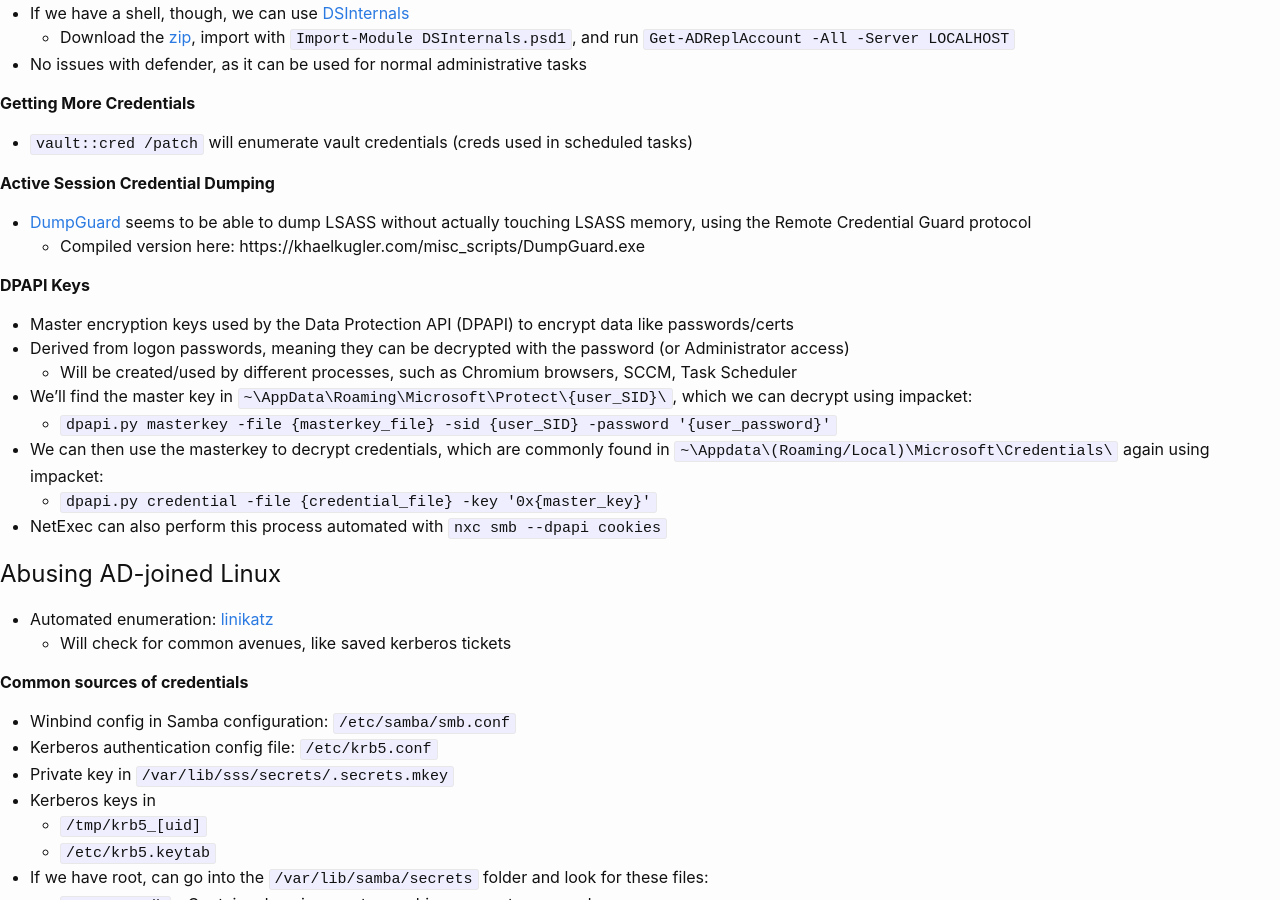
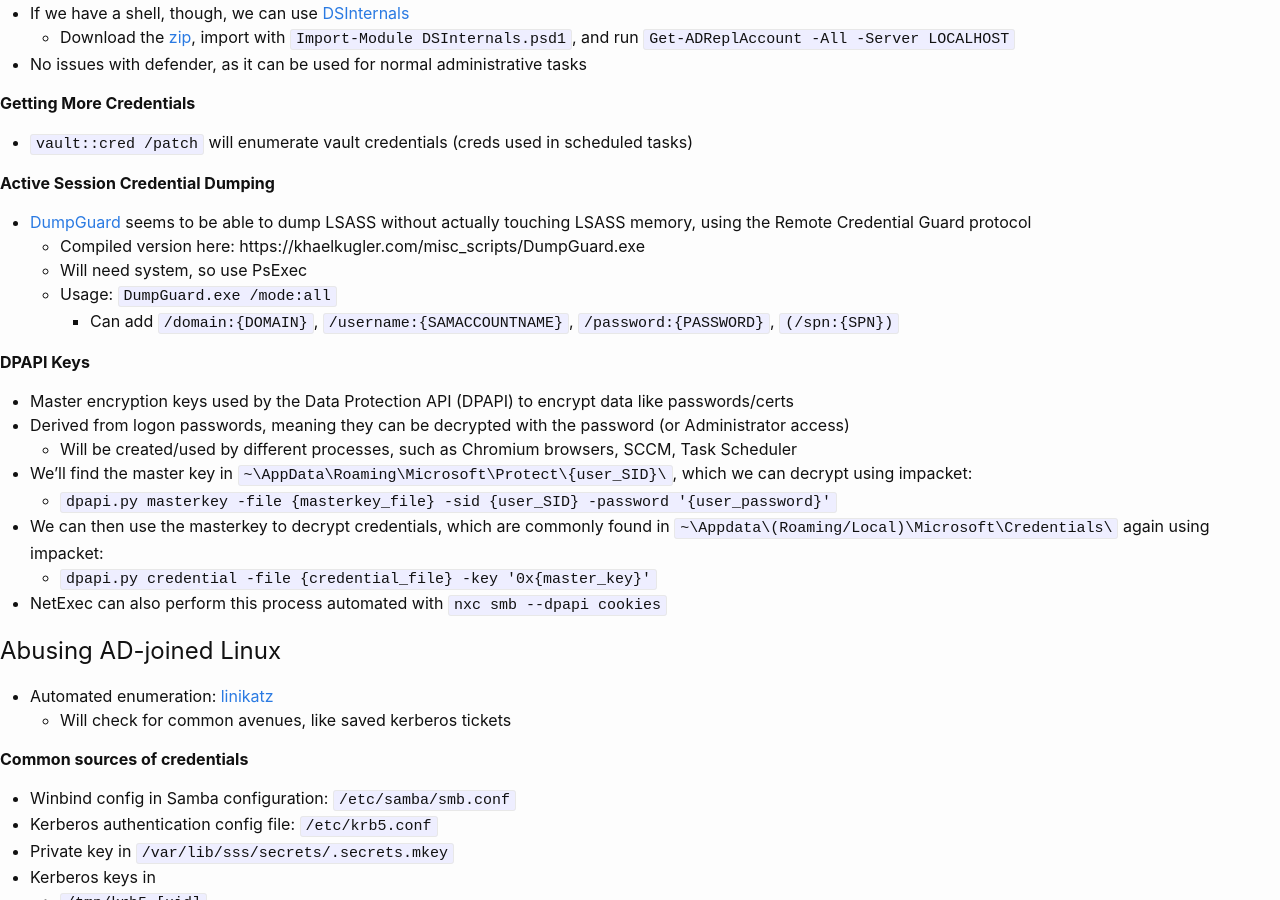
Before and after one commit to KhaelK138/KhaelK138.github.io, a Jekyll site: the page built from markdown/ADPivoting.md, in a window 1280 px wide and 900 px high, scrolled down 4918 px. Built offline with Jekyll 4.4.1, drawn with Linux system fonts in a browser that asks for light colours.

Commit message:
added dumpguard usage and psexec

```diff
--- a/markdown/ADPivoting.md
+++ b/markdown/ADPivoting.md
@@ -201,6 +201,9 @@
 **Active Session Credential Dumping**
 - [DumpGuard](https://github.com/bytewreck/DumpGuard) seems to be able to dump LSASS without actually touching LSASS memory, using the Remote Credential Guard protocol
   - Compiled version here: https://khaelkugler.com/misc_scripts/DumpGuard.exe
+  - Will need system, so use PsExec
+  - Usage: `DumpGuard.exe /mode:all`
+    - Can add `/domain:{DOMAIN}`, `/username:{SAMACCOUNTNAME}`, `/password:{PASSWORD}`, `(/spn:{SPN})`
 
 **DPAPI Keys**
 - Master encryption keys used by the Data Protection API (DPAPI) to encrypt data like passwords/certs
```
Also changed, not shown: 1 other file.
